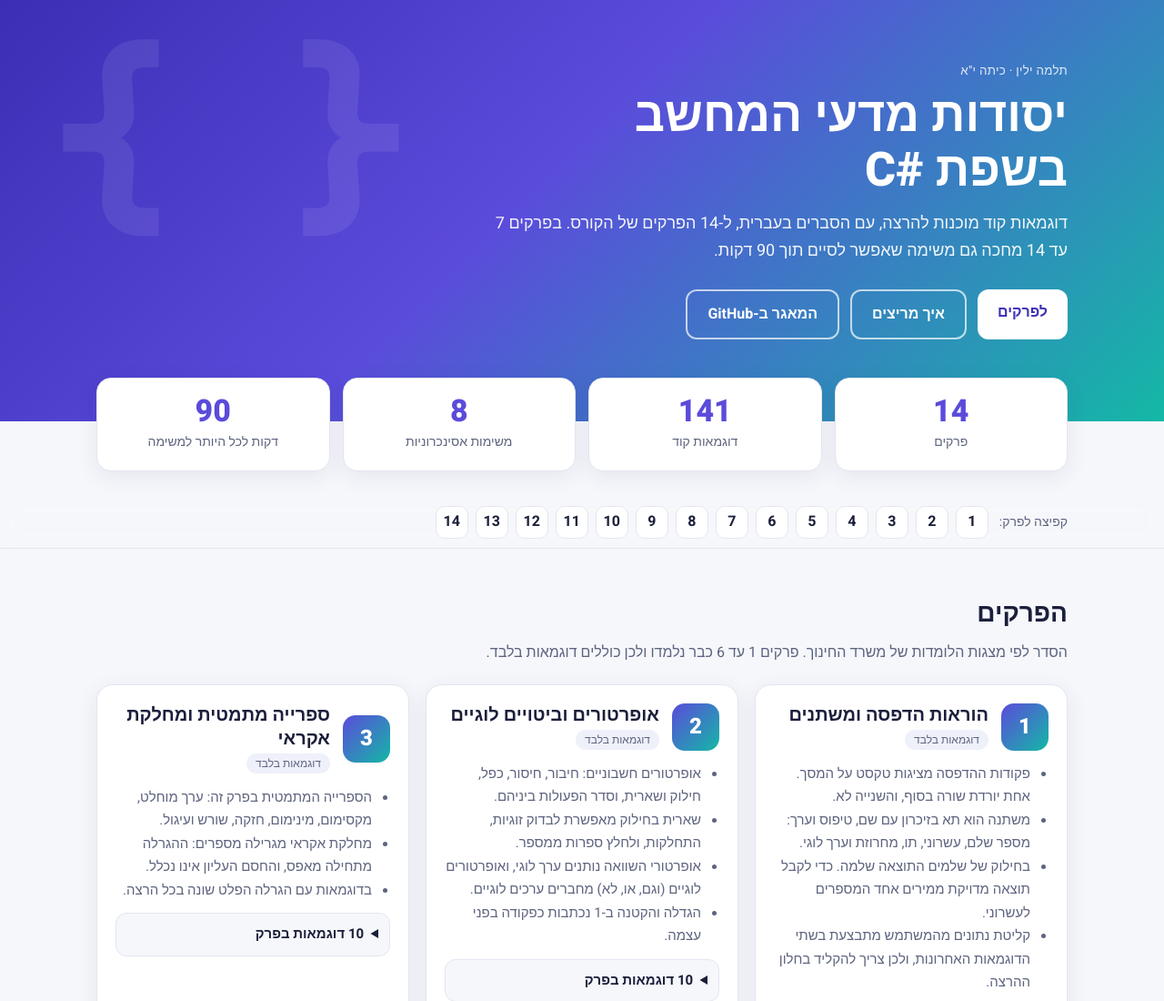
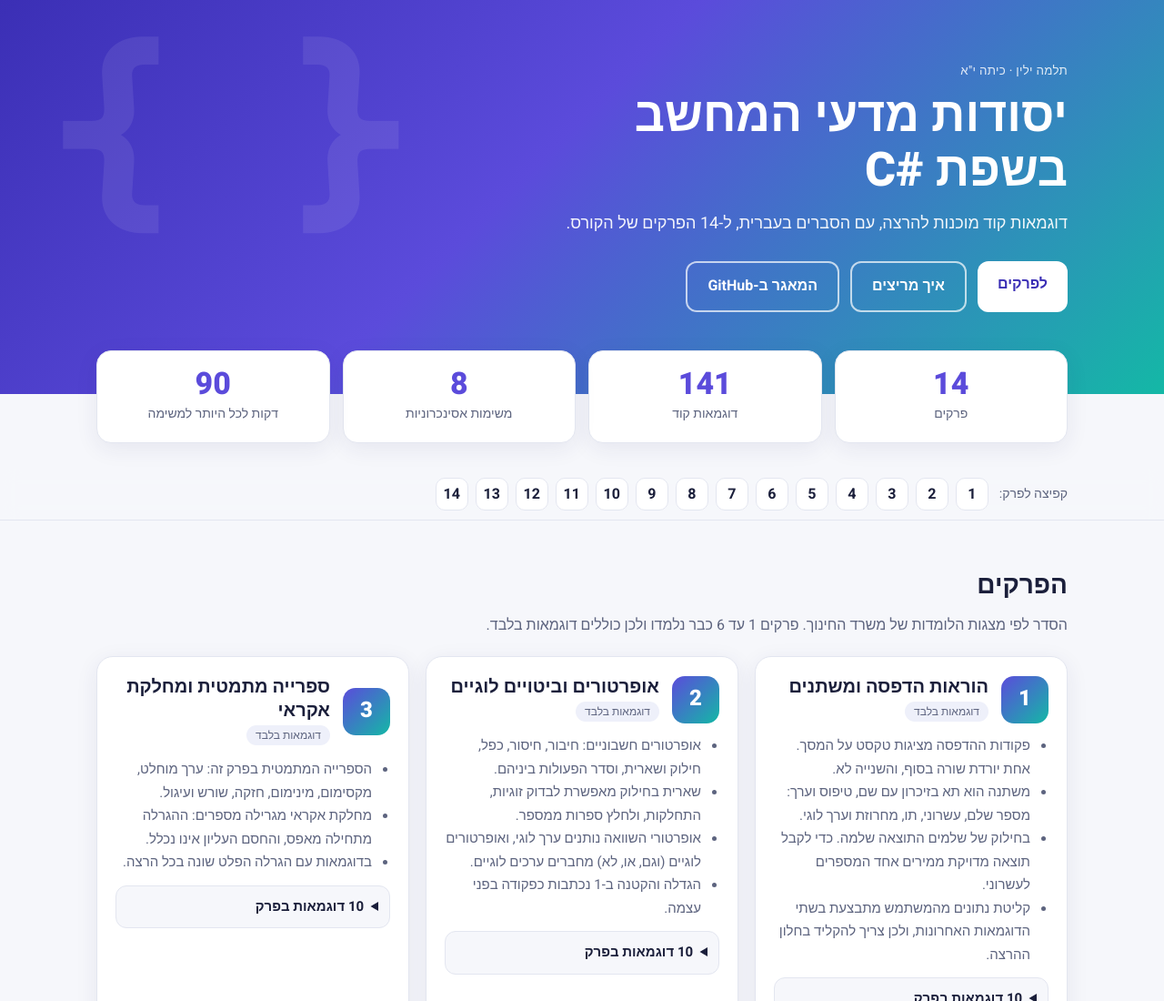
Before and after one commit to ciznerguy/thelma-yesodot-11, a plain HTML site: page docs/index.html in a window 1280 px wide. Shown: the top 1100 px of the page at 91% size. Drawn offline with Linux system fonts and the light colour scheme.

Commit message:
Shorten site subtitle

```diff
--- a/docs/index.html
+++ b/docs/index.html
@@ -68,7 +68,7 @@ footer.site a{color:var(--brand);font-weight:700}
 <header class="hero"><div class="wrap">
   <small>תלמה ילין · כיתה י"א</small>
   <h1>יסודות מדעי המחשב<br>בשפת <bdi dir="ltr">C#</bdi></h1>
-  <p>דוגמאות קוד מוכנות להרצה, עם הסברים בעברית, ל-14 הפרקים של הקורס. בפרקים 7 עד 14 מחכה גם משימה שאפשר לסיים תוך 90 דקות.</p>
+  <p>דוגמאות קוד מוכנות להרצה, עם הסברים בעברית, ל-14 הפרקים של הקורס.</p>
   <div class="cta"><a href="#chapters">לפרקים</a><a class="o" href="#start">איך מריצים</a><a class="o" href="https://github.com/ciznerguy/thelma-yesodot-11">המאגר ב-GitHub</a></div>
 </div></header>
 
```
Also changed, not shown: 1 other file.
